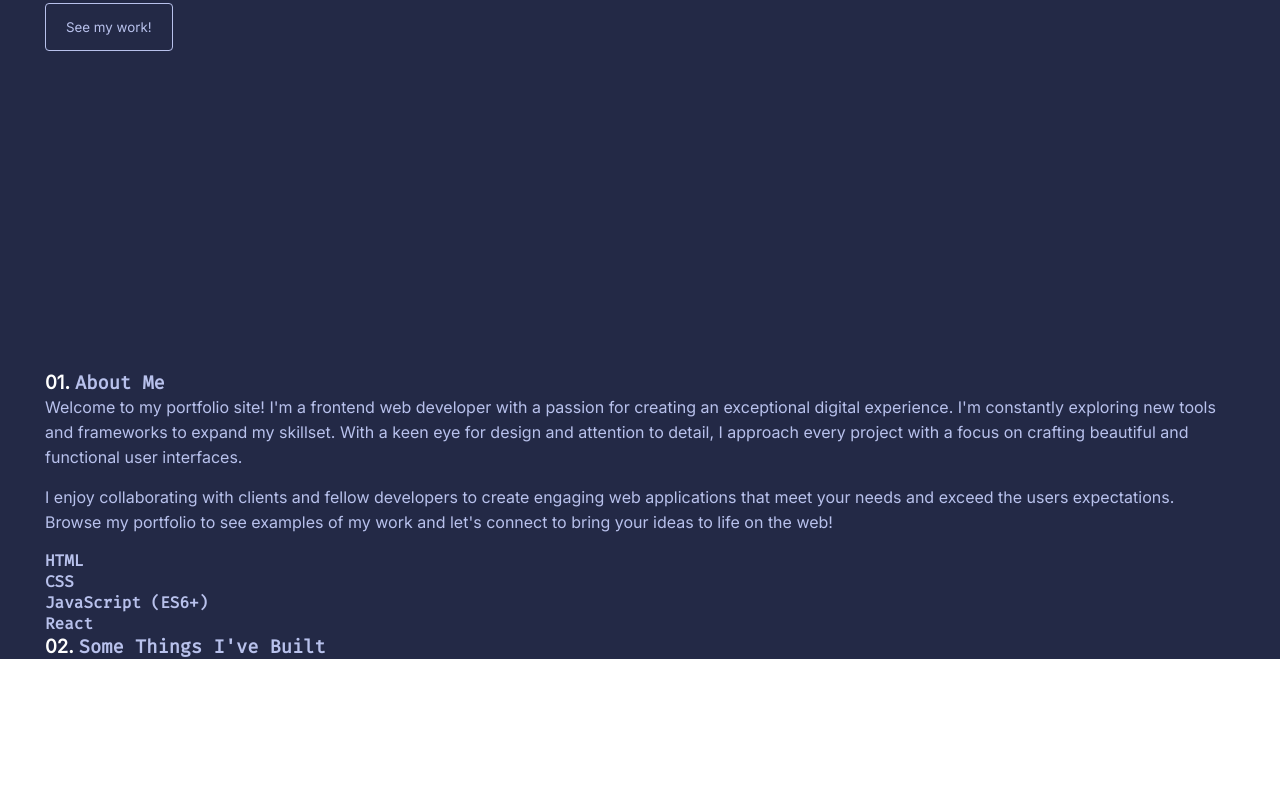
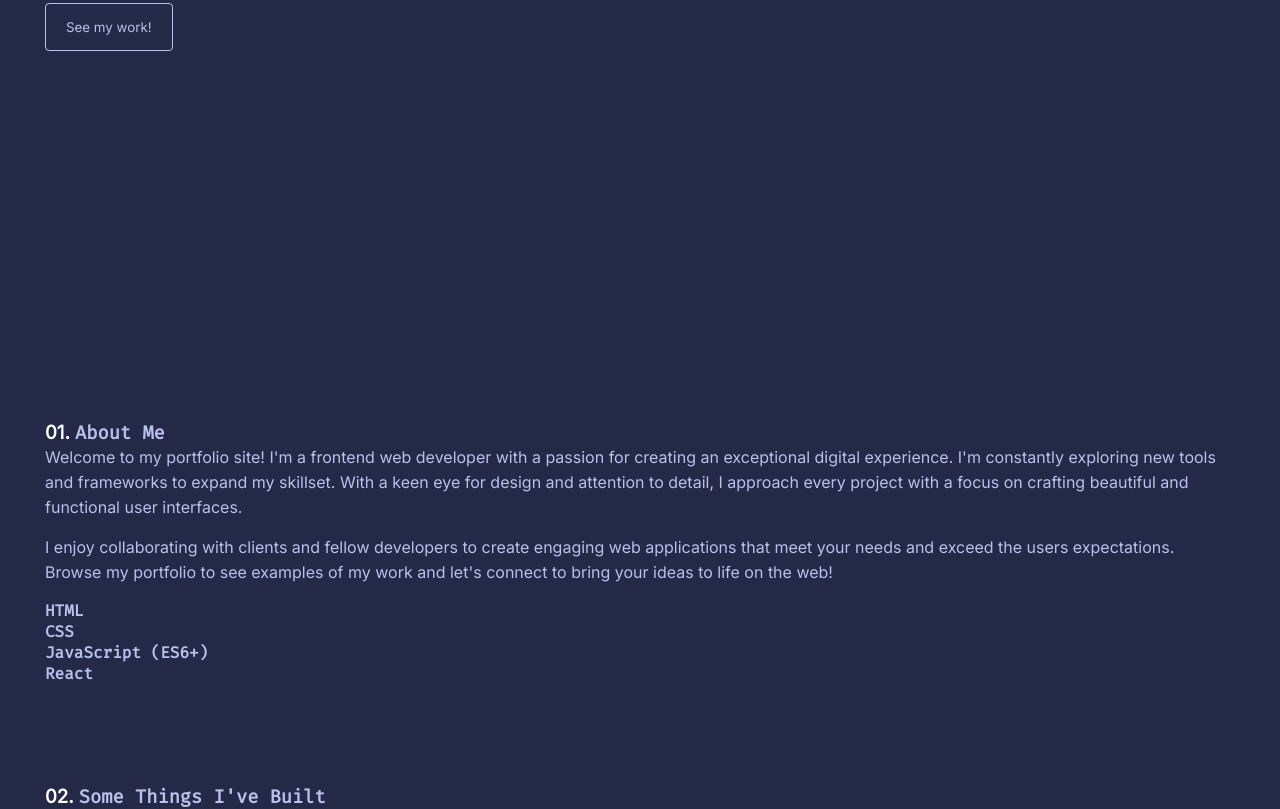
Before and after one commit to justin-0/my-portfolio, a plain HTML site: page index.html in a window 1280 px wide. Shown: the part 417-1226 px from the top of the page. Before the commit the page ends 1076 px from the top, so only its background shows below. Drawn offline with Linux system fonts and the light colour scheme.

Commit message:
media sizing

```diff
--- a/styles.css
+++ b/styles.css
@@ -113,7 +113,7 @@ p {
 
 /* About Section */
 .abt-parent {
-  margin-top: 100px;
+  padding: 100px 0;
 }
 
 .about-content .tagline {
```
